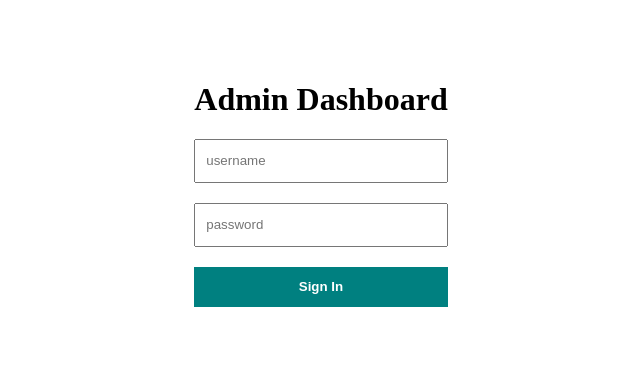
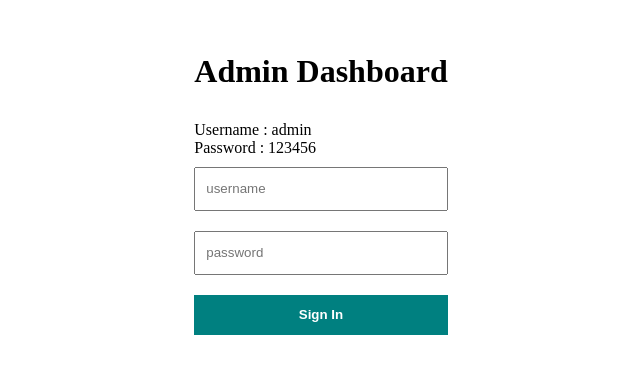
Before and after one commit to OubaidaAkilan/Next.js-Restaurant, a Next.js app: page /admin/login in a window 1280 px wide. Shown: the part 165-538 px from the top of the page, without its empty margins (319-959 px from the left). Built offline with nearby package versions, Linux system fonts and the light colour scheme.

Commit message:
Added the username and password text to login Admin

```diff
--- a/pages/admin/login.jsx
+++ b/pages/admin/login.jsx
@@ -4,7 +4,6 @@ import { useState } from 'react';
 import styles from '../../styles/Login.module.css';
 
 const Login = () => {
-
   const [username, setUsername] = useState(null);
 
   const [password, setPassword] = useState(null);
@@ -29,6 +28,11 @@ const Login = () => {
     <div className={styles.container}>
       <div className={styles.wrapper}>
         <h1>Admin Dashboard</h1>
+        <p>
+          Username : admin
+          <br />
+          Password : 123456
+        </p>
         <input
           placeholder='username'
           className={styles.input}
--- a/styles/Login.module.css
+++ b/styles/Login.module.css
@@ -8,6 +8,11 @@
 .wrapper {
   display: flex;
   flex-direction: column;
+
+}
+
+.wrapper p{
+  margin: 10px 0;
 }
 
 .input {
```
